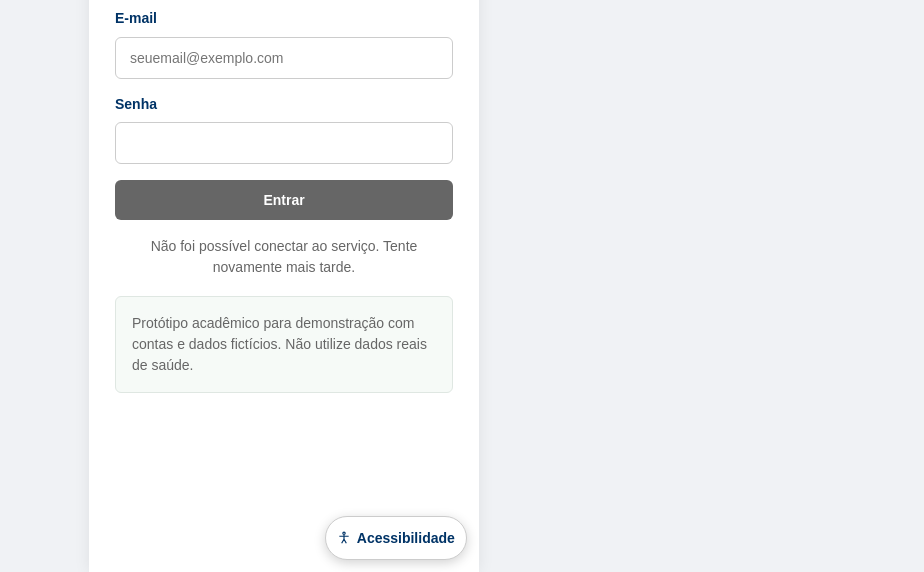
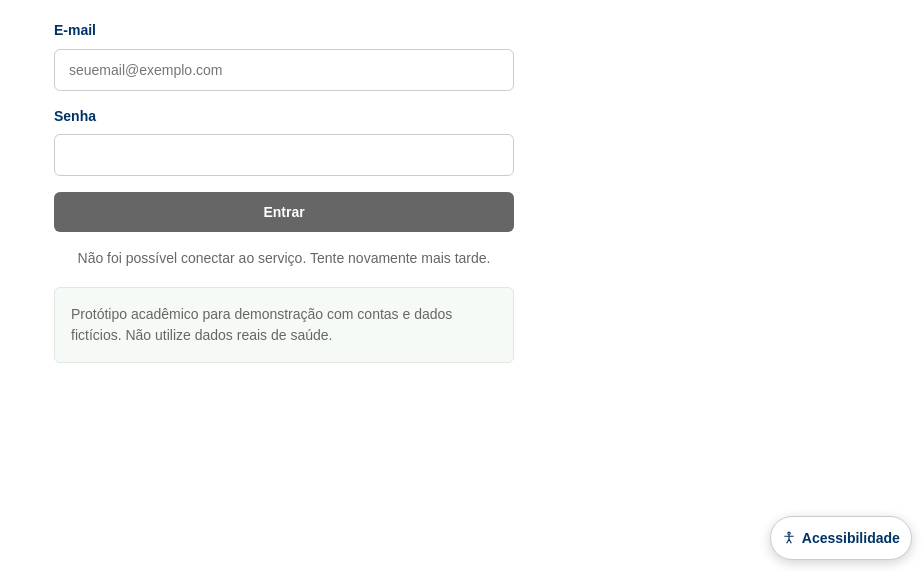
Before and after one commit to purpleaither/TCC2, a plain HTML site: page index.html in a window 1280 px wide. Shown: the part 228-800 px from the top of the page, without its empty margins (356-1280 px from the left). Drawn offline with Linux system fonts and the light colour scheme; no server answers.

Commit message:
Adapta a largura das telas ao desktop e tablet

```diff
--- a/style.css
+++ b/style.css
@@ -18,15 +18,12 @@ body {
   color: var(--texto, #333);
 }
 
-/* ---- Container do app (simula celular) ---- */
+/* ---- Container do app ---- */
 .app {
-  max-width: 390px;
-  margin: 0 auto;
   min-height: 100vh;
   background: var(--superficie, white);
   position: relative;
   overflow-x: hidden;
-  box-shadow: 0 0 15px rgba(0,0,0,0.08);
 }
 
 /* ---- Cabeçalho (header) ---- */
@@ -1237,7 +1234,7 @@ body {
 .accessibilidade {
   position: fixed;
   z-index: 12;
-  inset-inline-end: max(12px, calc((100% - 390px) / 2 + 12px), env(safe-area-inset-right, 0px));
+  inset-inline-end: max(12px, env(safe-area-inset-right, 0px));
   inset-block-end: calc(12px + env(safe-area-inset-bottom, 0px));
   max-inline-size: calc(100% - 32px);
   color: var(--texto);
@@ -1305,3 +1302,33 @@ body {
 .ajuda-termo { margin: .2rem 0 .65rem; }
 .ajuda-termo summary { font-size: .8125rem; }
 .ajuda-termo p { font-size: .8125rem; line-height:var(--entrelinha-texto); color: var(--texto); }
+
+@media (min-width: 640px) {
+  .app {
+    --largura-conteudo: 1080px;
+    --margem-lateral: clamp(24px, 4vw, 40px);
+  }
+
+  .header {
+    padding-inline: max(var(--margem-lateral), calc((100% - var(--largura-conteudo)) / 2 + var(--margem-lateral)));
+  }
+
+  .page {
+    max-inline-size: var(--largura-conteudo);
+    margin-inline: auto;
+    padding: 32px var(--margem-lateral);
+  }
+
+  #page-login {
+    max-inline-size: 560px;
+  }
+
+  .bottom-sheet {
+    max-inline-size: 720px;
+  }
+
+  .app .heatmap-cell {
+    aspect-ratio: auto;
+    min-block-size: 3.75rem;
+  }
+}
```
